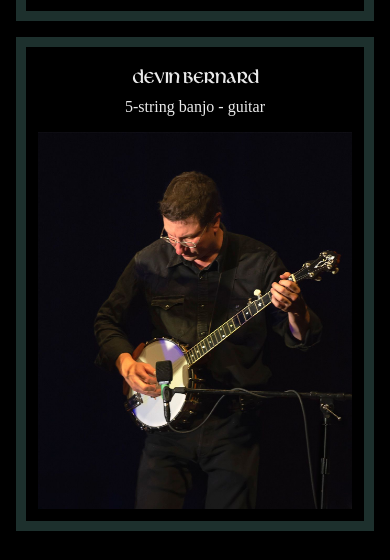
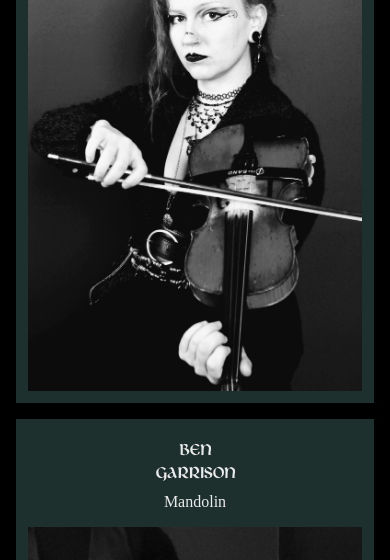
Before and after one commit to sylvanarama/bandweb, a PHP site: page /about.html in a window 390 px wide; the page is wider, and only the part inside the window is pictured. Shown: the part 1793-2353 px from the top of that part. Run offline with PHP 8.4, Linux system fonts and the light colour scheme; some libraries are stand-ins or nearby versions; some web fonts are replaced.

Commit message:
new band photos

```diff
--- a/about.html
+++ b/about.html
@@ -80,37 +80,46 @@
 
 <div class="row" id="bio-row">
 
-  <div class="column" id="biocol" style="background:black">
+  <div class="column" id="biocol">
     <!-- <img src="images/wolf.jpg" alt="Wolf" style="width:100%"> -->
-      <h3 style="padding:0; font-size: clamp(1.25em, 3vw, 1.5em); text-align:center;">Wolf Edwards</h3>
-      <p class="title">Vocals - Guitar - Tenor Banjo</p>
-      <div style="width:100%; aspect-ratio: 1 / 1.2; background-image: url('images/1wolf3bw_crop.jpg'); background-size:cover; background-repeat:no-repeat;">
+      <h3 style="padding:0; font-size: clamp(1.25em, 3vw, 1.5em); text-align:center;">Wolf<br>Edwards</h3>
+      <p class="title">Lead Vocals - Guitar</p>
+      <div style="width:100%; aspect-ratio: 2 / 3; background-image: url('images/wolf-feb2024.JPG'); background-size:cover; background-repeat:no-repeat;">
         <!-- <img src="images/1wolf3bw_crop.jpg" alt="Wolf" style="width:100%;"> -->
       </div>
 
   </div>
 
-  <div class="column" id="biocol" style="background:black">
+  <div class="column" id="biocol">
     <!-- <img src="images/madeleine3.jpg" alt="Madeleine" style="width:100%; aspect-ratio:1/1;"> -->
-    <h3 style="padding:0; font-size: clamp(1.25em, 3vw, 1.5em); text-align:center;">Madeleine Townley</h3>
+    <h3 style="padding:0; font-size: clamp(1.25em, 3vw, 1.5em); text-align:center;">Madeleine<br>Townley</h3>
       <p class="title">Whistle - Harp - Vocals</p>
-      <div style="width:100%; aspect-ratio: 1 / 1.2; background-image: url('images/madeleine3.jpg'); background-size:cover; background-repeat:no-repeat;"></div>
+      <div style="width:100%; aspect-ratio: 2 / 3; background-image: url('images/madeleine-feb2024.JPG'); background-size:cover; background-repeat:no-repeat;"></div>
   </div>
 
-  <div class="column" id="biocol" style="background:black">
+  <div class="column" id="biocol">
     <!-- <img src="images/briana.jpg" alt="Briana" style="width:100%"> -->
-    <h3 style="padding:0; font-size: clamp(1.25em, 3vw, 1.5em); text-align:center;">Briana Kennedy</h3>
+    <h3 style="padding:0; font-size: clamp(1.25em, 3vw, 1.5em); text-align:center;">Briana<br>Kennedy</h3>
       <p class="title">Fiddle</p>
-      <div style="width:100%; aspect-ratio: 1 / 1.2; background-image: url('images/briana-mateada.png'); background-size:cover; background-repeat:no-repeat;"></div>
+      <div style="width:100%; aspect-ratio: 2 / 3; background-image: url('images/briana-feb2024.jpg'); background-size:cover; background-repeat:no-repeat;"></div>
   </div>
 
-  <div class="column" id="biocol" style="background:black">
+  <div class="column" id="biocol">
+    <h3 style="padding:0; font-size: clamp(1.25em, 3vw, 1.5em); text-align:center;">Ben<br>Garrison</h3>
+      <p class="title">Mandolin</p>
+      <div style="width:100%; aspect-ratio: 2 / 3; background-image: url('images/ben-feb2024.JPG'); background-size:cover; background-repeat:no-repeat;"></div>
+  </div>
 
-    <!-- <img src="images/devon.jpg" alt="Devo" style="width:100%"> -->
-    <!-- <img src="images/devin.jpeg" alt="Devo" style="width:100%"> -->
-    <h3 style="padding:0; font-size: clamp(1.25em, 3vw, 1.5em); text-align:center;">Devin Bernard</h3>
-      <p class="title">5-string banjo - guitar</p>
-      <div style="width:100%; aspect-ratio: 1 / 1.2; background-image: url('images/devin.jpeg'); background-size:cover; background-repeat:no-repeat;"></div>
+  <div class="column" id="biocol">
+    <h3 style="padding:0; font-size: clamp(1.25em, 3vw, 1.5em); text-align:center;">Dexter<br>Simpson</h3>
+      <p class="title">Tenor Banjo</p>
+      <div style="width:100%; aspect-ratio: 2 / 3; background-image: url('images/dexer-feb2024.jpg'); background-size:cover; background-repeat:no-repeat;"></div>
+  </div>
+
+  <div class="column" id="biocol">
+    <h3 style="padding:0; font-size: clamp(1.25em, 3vw, 1.5em); text-align:center;">Jeffery<br>Feltmate</h3>
+      <p class="title">Bodhran - Fiddle</p>
+      <div style="width:100%; aspect-ratio: 2 / 3; background-image: url('images/jeff-feb2024.jpg'); background-size:cover; background-repeat:no-repeat;"></div>
   </div>
 
 </div>
--- a/style.css
+++ b/style.css
@@ -619,7 +619,16 @@ html {
 }
 
 #biocol {
-  border: 10px solid var(--dark-accent-color);
+  /* border: 5px solid var(--dark-accent-color); */
+  background-color: var(--dark-accent-color);
+  flex-wrap: wrap;
+  width:16%;
+}
+
+@media screen and (max-width:1000px) {
+  #biocol {
+    width:32%;
+  }
 }
 
 @media screen and (max-width:670px) {
```
Also changed, not shown: images/ben-feb2024.JPG (added), images/briana-feb2024.jpg (added), images/dexer-feb2024.jpg (added), images/jeff-feb2024.jpg (added), images/madeleine-feb2024.JPG (added), images/wolf-feb2024-1.JPG (added), images/wolf-feb2024.JPG (added).
